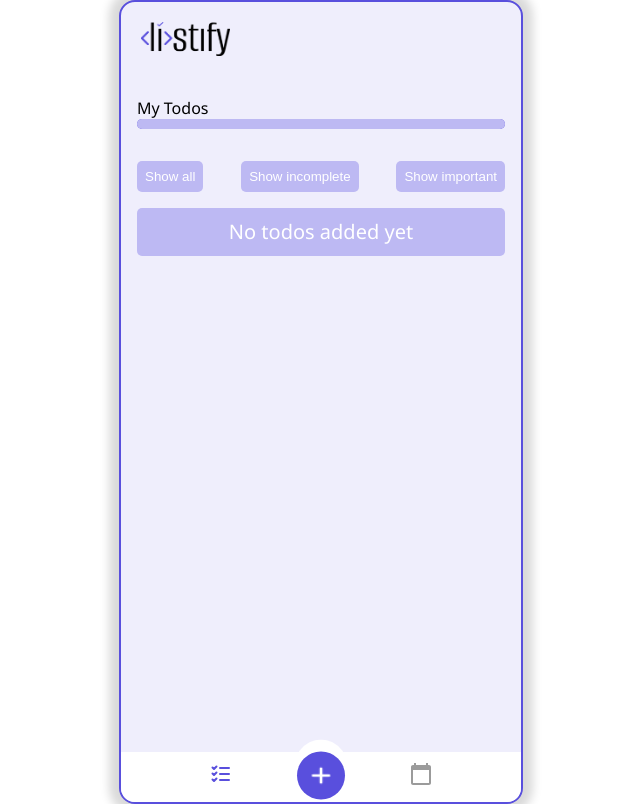
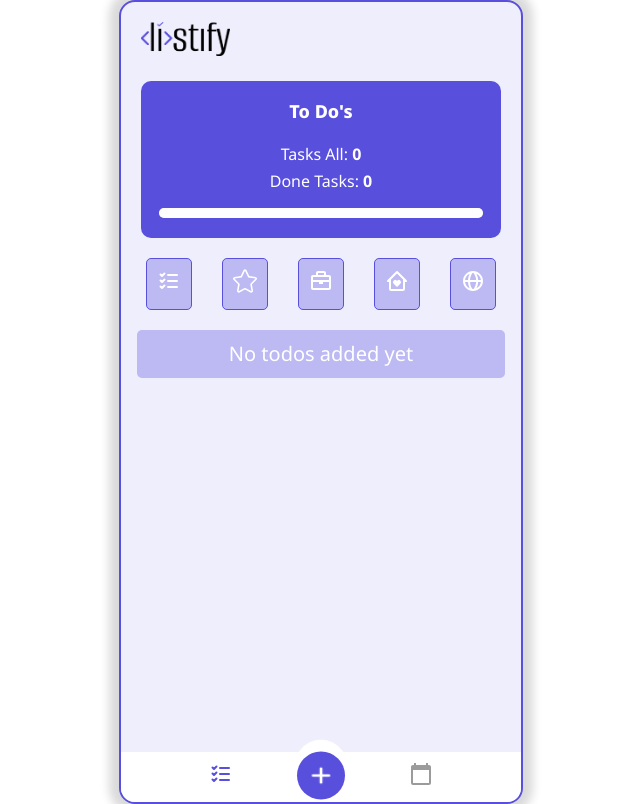
Before and after one commit to AnnaHittaller/listify, a React (Create React App) app: page / in a window 1280 px wide. Shown: the whole page, without its empty margins (319-959 px from the left). Built offline with nearby package versions, Linux system fonts and the light colour scheme.

Commit message:
filter buttons

```diff
--- /dev/null
+++ b/src/components/Searchbar.js
@@ -0,0 +1,10 @@
+import React from 'react'
+
+
+export default function SearchTest() {
+  return (
+    <div id="searchbarDiv">
+        <input type="text" placeholder="search" />
+    </div>
+  )
+}
--- a/src/components/TodoList.css
+++ b/src/components/TodoList.css
@@ -174,7 +174,7 @@ width: unset;
 	text-decoration: line-through;
 }
 
-.todolist p{
+#todolist-p{
 	width: calc(100% - 4rem);
 	text-align: center;
 	margin: 0 auto;
@@ -185,6 +185,7 @@ width: unset;
 	padding: 1rem;
 	font-size: 1.25rem;
 	line-height: 1rem;
+	margin-top: 20px;
 }
 
 .radio-group p {
@@ -203,36 +204,104 @@ width: unset;
 
 .filter-div {
 	display: flex;
-	justify-content: space-between;
+	flex-direction: row;
+	justify-content: center;
+	gap: 30px;
+	/* justify-content: space-between;
 	align-items: center;
-	padding: 1rem;
+	padding: 1rem; */
 }
 
 .filter-btn {
 	text-align: center;
-	padding: .5rem;
 	background-color: #bdb9f3;
 	color: white;
 	border-radius: 5px;
-	border: none;
+	border: 1px solid #594fdd;
 	outline: none;
+	/* width: 60px;
+	height: 40px; */
+	font-size: 24px;
+	padding: 10px;
+}
 
+.filter-btn:hover {
+	background-color: #594fdd;
+	/* width: 70px;
+	height: 50px; */
+	/* padding: 20px; */
 }
 
 .progress-bar {
-	padding: 1rem;
+	display: flex;
+	flex-direction: column;
+	justify-content: center;
+	align-items: center;
+	text-align: center;
+	margin-left: 20px;
+	margin-right: 20px;
+	border-radius: 10px;
+	background-color: #594FDD;
+	margin-bottom: 20px;
+	padding-bottom: 10px;
 }
 
 .outer-bar {
-	width: 100%;
+	width: 90%;
 	height: 10px;
-	background-color: #594fdd;
+	background-color: #A3A3A3;
 	border-radius: 5px;
+	margin-bottom: 10px;
 }
 
 .inner-bar {
 	height: 100%;
+	background-color: white;
+	border-radius: 5px;
+	margin-bottom: 10px;
+}
 
+#ToDoText {
+	margin-bottom: 20px;
+	font-size: 18px;
+	font-weight: 800;
+	color: white;
+}
+
+/* #Max-Test {
+	display: flex;
+	flex-direction: row;
+	justify-content: center;
+	gap: 40px;
+} */
+
+.allTasks {
+	margin: 0px;
+	padding: 0px;
+	color: white;
+}
+
+.doneTasks {
+	margin-top: 5px;
+	padding: 0px;
+	color: white;
+}
+
+#searchbarDiv {
+	display: flex;
+	flex-direction: column;
+	justify-content: center;
+	align-items: center;
+	padding-bottom: 20px;
+}
+
+#searchbarDiv input{
+	width: 85%;
+	height: 30px;
+	padding-left: 10px;
+	border-radius: 8px;
+	border-style: none;
 	background-color: #bdb9f3;
-	border-radius: 5px;
+	font-size: 14px;
+	color: white;
 }
--- a/src/components/TodoList.js
+++ b/src/components/TodoList.js
@@ -26,10 +26,10 @@ function TodoList({
 	// 	setIsClicked((prev) => !prev);
 	// };
 
-	const updateTodo = (text, id, completed, important, category) => {
+	const updateTodo = (id, text, completed, important, category, date) => {
 		const newInput = todos.map((item) => {
 			return item.id === id
-				? { text, id, completed, important, category }
+				? { id, text, completed, important, category, date }
 				: item;
 		});
 		setTodos(newInput);
@@ -75,18 +75,18 @@ function TodoList({
 		} else {
 		 if (editTodo.category !== category) {
       updateTodo(
-        newTodo,
         editTodo.id,
+		newTodo,
         editTodo.completed,
         editTodo.important,
-		editTodo.date,
-        category
+		category,
+		editTodo.date
       );
 
     } else {
       updateTodo(
-        newTodo,
         editTodo.id,
+		newTodo,
         editTodo.completed,
         editTodo.important,
         editTodo.category,
--- a/src/components/Todos.js
+++ b/src/components/Todos.js
@@ -9,6 +9,10 @@ import {
 } from "react-icons/fi";
 import { AiOutlineStar, AiFillStar } from "react-icons/ai";
 import { useEffect, useState } from "react";
+import { SlStar, SlBan, SlCalender } from "react-icons/sl";
+import SearchTest from "./Searchbar"
+import { BiBriefcase, BiHomeHeart, BiGlobe } from "react-icons/bi"
+import { TbListCheck } from "react-icons/tb";
 
 function Todos({ todos, setTodos, setEditTodo, category }) {
 	const navigate = useNavigate();
@@ -60,7 +64,10 @@ function Todos({ todos, setTodos, setEditTodo, category }) {
 
 		const [activeFilter, setActiveFilter] = useState("all");
 
-		const getFilteredTodos = () => {
+		const [query, setQuery] = useState("");
+		console.log(query)
+
+		const getFilteredTodos = (query) => {
 			switch (activeFilter) {
 				case "incomplete":
 					return todos.filter((todo) => !todo.completed);
@@ -68,6 +75,19 @@ function Todos({ todos, setTodos, setEditTodo, category }) {
 				case "important":
 					return todos.filter((todo) => todo.important);
 					break;
+				case "personal":
+					return todos.filter((todo) => todo.category === "personal");
+					break;
+				case "work":
+						return todos.filter((todo) => todo.category === "work");
+						break;
+				case "general":
+							return todos.filter((todo) => todo.category === "general");
+							break;
+				// case "search":
+				// 		return todos.filter((todo)=> todo.text.includes(query));
+				// 		break;
+
 				default:
 					return todos;
 			}
@@ -81,33 +101,80 @@ function Todos({ todos, setTodos, setEditTodo, category }) {
 		};
 
 
+		const showAllTasks = () => {
+			const allTodos = todos.length;
+			return allTodos;
+		};
+
+
+		const showDoneTasks = () => {
+			const completedTodos = todos.filter((todo) => todo.completed).length;
+			return completedTodos;
+		};
+
+
+		// const showYellowTasks = () => {
+		// 	const YellowTasks = {cat.label},
+		// 	return YellowTasks;
+		// };
+
+
+
+
+
+
 	return (
+		<div>
+		    {/* <div id="searchbarDiv">
+        <input type="text" placeholder="search" value={query} onChange={(e)=> setQuery(e.target.value)} />
+		<button onClick={()=> setQuery("search")}>search</button>
+    	</div> */}
 		<div className="todolist">
 			<div className="progress-bar">
-				My Todos
+				<p id="ToDoText">To Do's</p>
+				<p class="allTasks">Tasks All: <strong>{showAllTasks()}</strong></p>
+				<p class="doneTasks">Done Tasks: <strong>{showDoneTasks()}</strong></p>
 				<div className="outer-bar">
 					<div
 						className="inner-bar"
 						style={{ width: `${progressBar()}%` }}></div>
 				</div>
 			</div>
+			</div>
+
 			<div className="filter-div">
 				<button className="filter-btn" onClick={() => setActiveFilter("all")}>
-					Show all
+				<TbListCheck />
+				</button>
+				{/* <button
+					className="filter-btn"
+					onClick={() => setActiveFilter("incomplete")}>
+					<SlBan />
+				</button> */}
+				<button
+					className="filter-btn"
+					onClick={() => setActiveFilter("important")}>
+					<SlStar />
 				</button>
 				<button
 					className="filter-btn"
-					onClick={() => setActiveFilter("incomplete")}>
-					Show incomplete
+					onClick={() => setActiveFilter("work")}>
+					<BiBriefcase />
 				</button>
 				<button
 					className="filter-btn"
-					onClick={() => setActiveFilter("important")}>
-					Show important
+					onClick={() => setActiveFilter("personal")}>
+					<BiHomeHeart />
+				</button>
+				<button
+					className="filter-btn"
+					onClick={() => setActiveFilter("general")}>
+					<BiGlobe />
 				</button>
 			</div>
+
 			{todos.length === 0 ? (
-				<p>No todos added yet</p>
+				<p id="todolist-p">No todos added yet</p>
 			) : (
 				getFilteredTodos().map((item) => (
 					<li className={`task ${item.category}`} key={item.id}>
```
